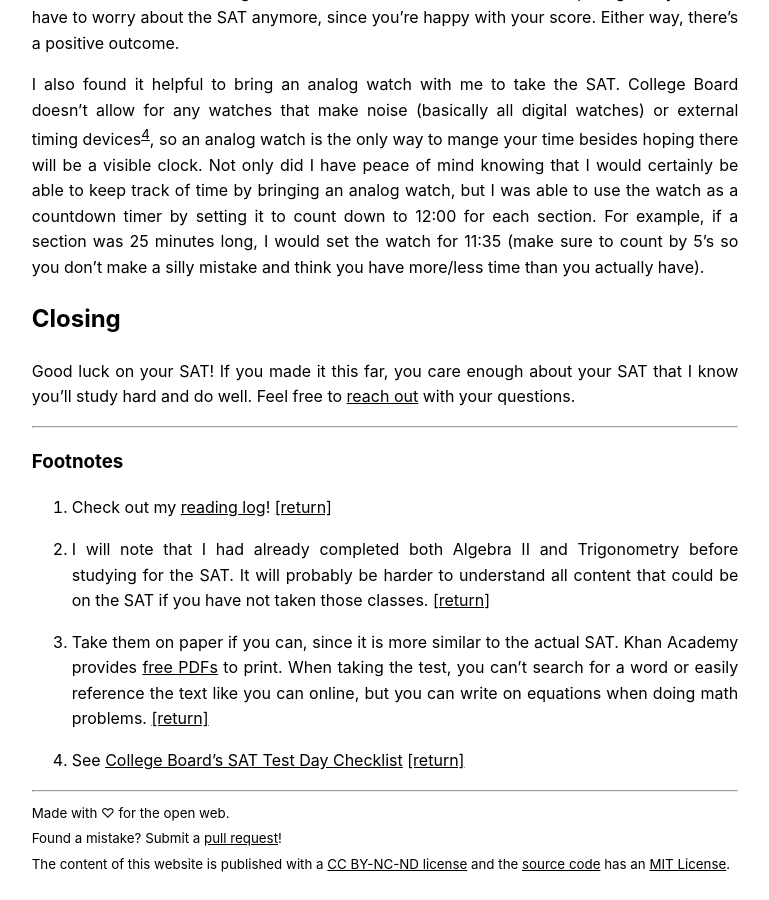
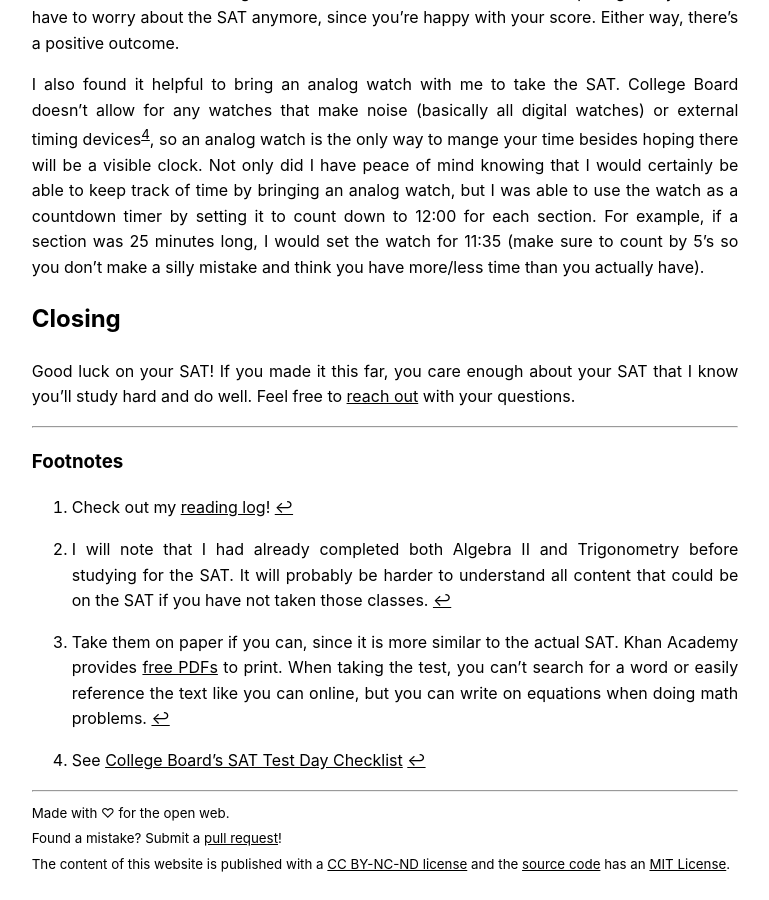
Before and after one commit to JonathanBuchh/buchh.org, a Jekyll site: the page built from _posts/2022-01-05-sat.md, in a window 1280 px wide and 900 px high, scrolled down 3015 px. Shown: the whole window, without its empty margins (255-1024 px from the left). Built offline with Jekyll 4.4.1, drawn with Linux system fonts in a browser that asks for light colours.

Commit message:
Really give up and use default return character

```diff
--- a/_config.yml
+++ b/_config.yml
@@ -3,7 +3,6 @@ description: Jonathan Buchholz's website.
 url: https://buchh.org
 kramdown:
   auto_ids: false
-  footnote_backlink: "[return]"
 defaults:
   -
     scope:
```
